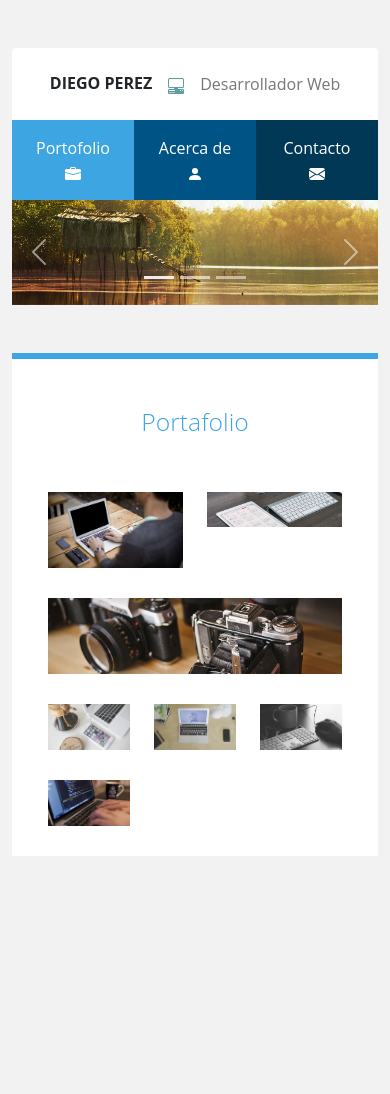
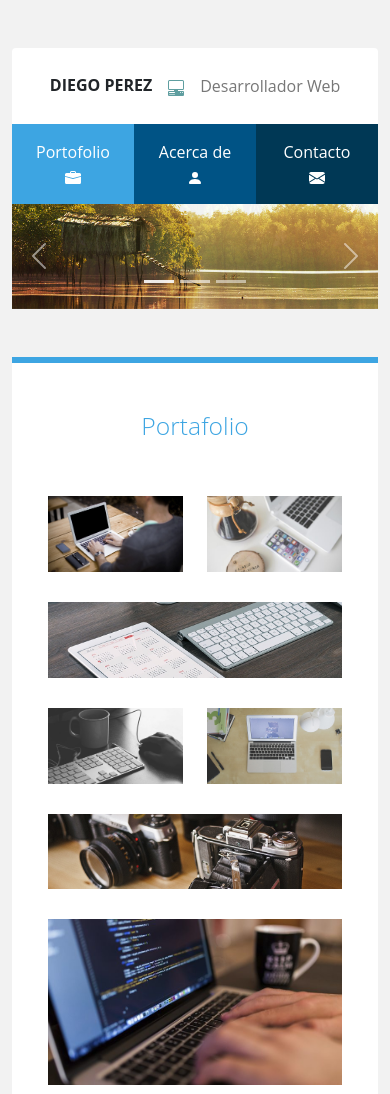
Before and after one commit to diegojperez90/Portafolio_bootstrap5, a plain HTML site: page index.html in a window 390 px wide. Shown: the top 1094 px of the page. Before the commit the page ends 904 px from the top, so only its background shows below. Drawn offline with nearby package versions, Linux system fonts and the light colour scheme.

Commit message:
portafolio responsive

```diff
--- a/estilos.css
+++ b/estilos.css
@@ -4,7 +4,7 @@ body {
 }
 
 header .nav {
-    min-height: 80px;
+    min-height: 86px;
     overflow: hidden;
     background: white;
 }
@@ -57,3 +57,26 @@ header .menu .c3:hover { background: #002d44; }
 .portafolio .galeria .contenedor-imagen:hover img {
     opacity: .3;
 }
+
+/* Dispositivo lg */
+@media screen and (max-width: 992px){
+	.logo {
+		height: 76px;
+	}
+
+	header .menu {
+		min-height: 76px;
+	}
+
+	/* header .menu a {
+		width: 100%;
+	} */
+
+	.portafolio .galeria .contenedor-imagen:nth-child(1) {order: 1;}
+	.portafolio .galeria .contenedor-imagen:nth-child(2) {order: 3;}
+	.portafolio .galeria .contenedor-imagen:nth-child(3) {order: 6;}
+	.portafolio .galeria .contenedor-imagen:nth-child(4) {order: 2;}
+	.portafolio .galeria .contenedor-imagen:nth-child(5) {order: 5;}
+	.portafolio .galeria .contenedor-imagen:nth-child(6) {order: 4;}
+	.portafolio .galeria .contenedor-imagen:nth-child(7) {order: 7;}
+}
--- a/index.html
+++ b/index.html
@@ -32,7 +32,7 @@
                         </div>
                     </div>
                 </a>
-                <a href="#" class="col-4 c2 px-4 d-flex align-items-center text-center text-white text-decoration-none">
+                <a href="#" class="col-4 c2 px-4 d-flex align-items-center  text-center text-white text-decoration-none">
                     <div class="w-100">
                         <span>Acerca de</span>
                         <div class="icono">
@@ -122,38 +122,44 @@
                 <div class="col">
                     <h2 class="titulo text-center py-5">Portafolio</h2>
                     <div class="row galeria">
+                        <!-- imagen#1 -->
                         <div class="contenedor-imagen mb-4 col-6 col-lg-4">
                             <a href="#">
                                 <img src="imagenes/img-1.jpg" alt="" class="d-block w-100">
                             </a>
                         </div>
-                        <div class="contenedor-imagen mb-4 col-6 col-lg-8">
+                        <!-- imagen#2 -->
+                        <div class="contenedor-imagen mb-4 col-12 col-lg-8">
                             <a href="#">
                                 <img src="imagenes/img-2.jpg" alt="" class="d-block w-100">
                             </a>
                         </div>
-
+                        <!-- imagen#3 -->
                         <div class="contenedor-imagen mb-4 col-12 col-lg-8">
                             <a href="#">
                                 <img src="imagenes/img-3.jpg" alt="" class="d-block w-100">
                             </a>
                         </div>
-                        <div class="contenedor-imagen mb-4 col-4">
+                        <!-- imagen#4 -->
+                        <div class="contenedor-imagen mb-4 col-6 col-lg-4">
                             <a href="#">
                                 <img src="imagenes/img-4.jpg" alt="" class="d-block w-100">
                             </a>
                         </div>
-                        <div class="contenedor-imagen mb-4 col-4">
+                        <!-- imagen#5 -->
+                        <div class="contenedor-imagen mb-4 col-6 col-lg-4">
                             <a href="#">
                                 <img src="imagenes/img-5.jpg" alt="" class="d-block w-100">
                             </a>
                         </div>
-                        <div class="contenedor-imagen mb-4 col-4">
+                        <!-- imagen#6 -->
+                        <div class="contenedor-imagen mb-4 col-6 col-lg-4">
                             <a href="#">
                                 <img src="imagenes/img-6.jpg" alt="" class="d-block w-100">
                             </a>
                         </div>
-                        <div class="contenedor-imagen mb-4 col-4">
+                        <!-- imagen#7 -->
+                        <div class="contenedor-imagen mb-4 col-12 col-lg-4">
                             <a href="#">
                                 <img src="imagenes/img-7.jpg" alt="" class="d-block w-100">
                             </a>
```
